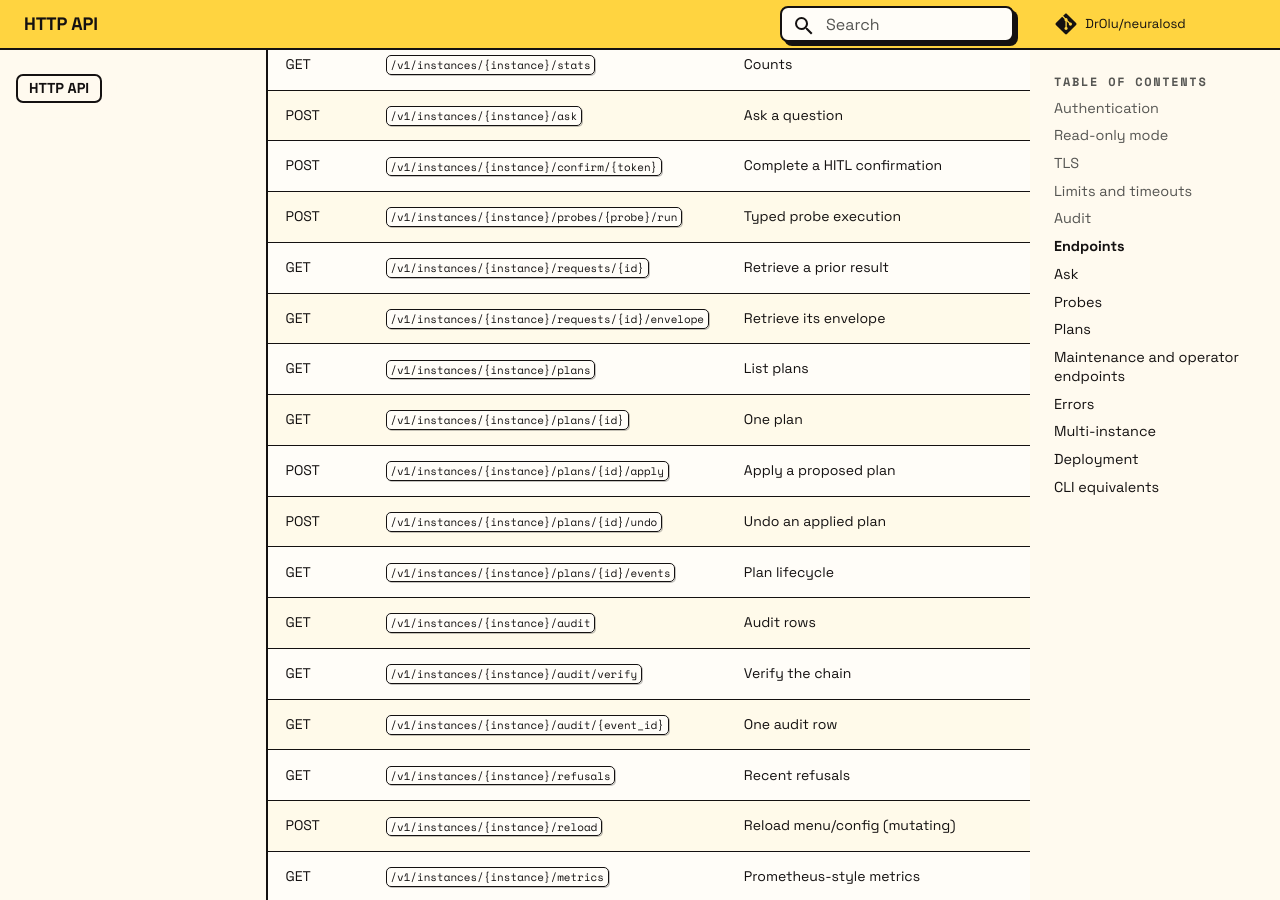
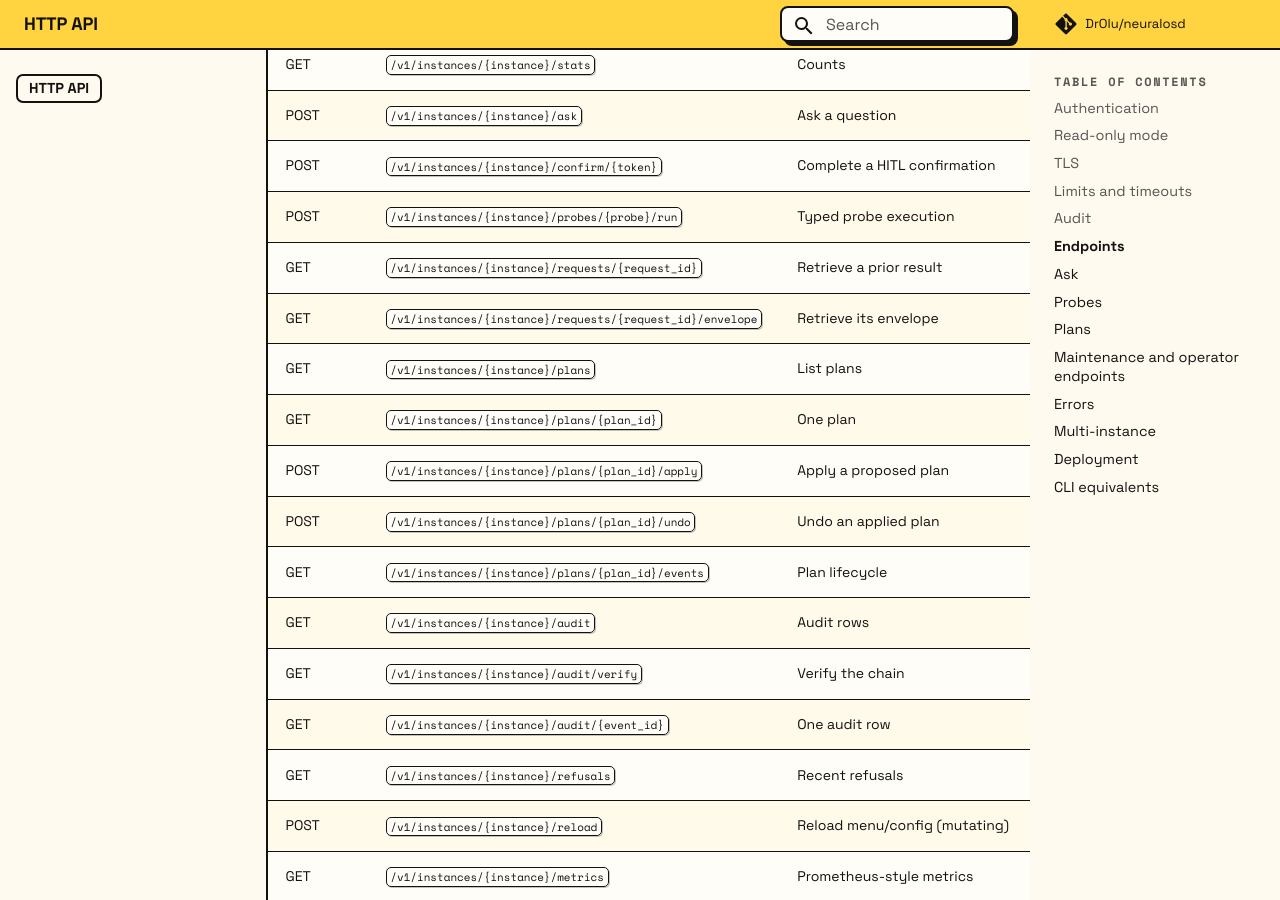
Before and after one commit to DrOlu/neuralosd, an MkDocs documentation site: the page built from docs/api.md, in a window 1280 px wide and 900 px high, scrolled down 2921 px. Built offline with MkDocs 1.6.1 and Material for MkDocs 9.7.7, drawn with Linux system fonts in a browser that asks for light colours; comment, search, counter and statistics services are not loaded.

Commit message:
docs(api): name plan and request path parameters as the spec does

```diff
--- a/docs/api.md
+++ b/docs/api.md
@@ -98,13 +98,13 @@ Every authenticated request appends a row to `<instance>/audit.jsonl`:
 | POST | `/v1/instances/{instance}/ask` | Ask a question |
 | POST | `/v1/instances/{instance}/confirm/{token}` | Complete a HITL confirmation |
 | POST | `/v1/instances/{instance}/probes/{probe}/run` | Typed probe execution |
-| GET | `/v1/instances/{instance}/requests/{id}` | Retrieve a prior result |
-| GET | `/v1/instances/{instance}/requests/{id}/envelope` | Retrieve its envelope |
+| GET | `/v1/instances/{instance}/requests/{request_id}` | Retrieve a prior result |
+| GET | `/v1/instances/{instance}/requests/{request_id}/envelope` | Retrieve its envelope |
 | GET | `/v1/instances/{instance}/plans` | List plans |
-| GET | `/v1/instances/{instance}/plans/{id}` | One plan |
-| POST | `/v1/instances/{instance}/plans/{id}/apply` | Apply a proposed plan |
-| POST | `/v1/instances/{instance}/plans/{id}/undo` | Undo an applied plan |
-| GET | `/v1/instances/{instance}/plans/{id}/events` | Plan lifecycle |
+| GET | `/v1/instances/{instance}/plans/{plan_id}` | One plan |
+| POST | `/v1/instances/{instance}/plans/{plan_id}/apply` | Apply a proposed plan |
+| POST | `/v1/instances/{instance}/plans/{plan_id}/undo` | Undo an applied plan |
+| GET | `/v1/instances/{instance}/plans/{plan_id}/events` | Plan lifecycle |
 | GET | `/v1/instances/{instance}/audit` | Audit rows |
 | GET | `/v1/instances/{instance}/audit/verify` | Verify the chain |
 | GET | `/v1/instances/{instance}/audit/{event_id}` | One audit row |
```
